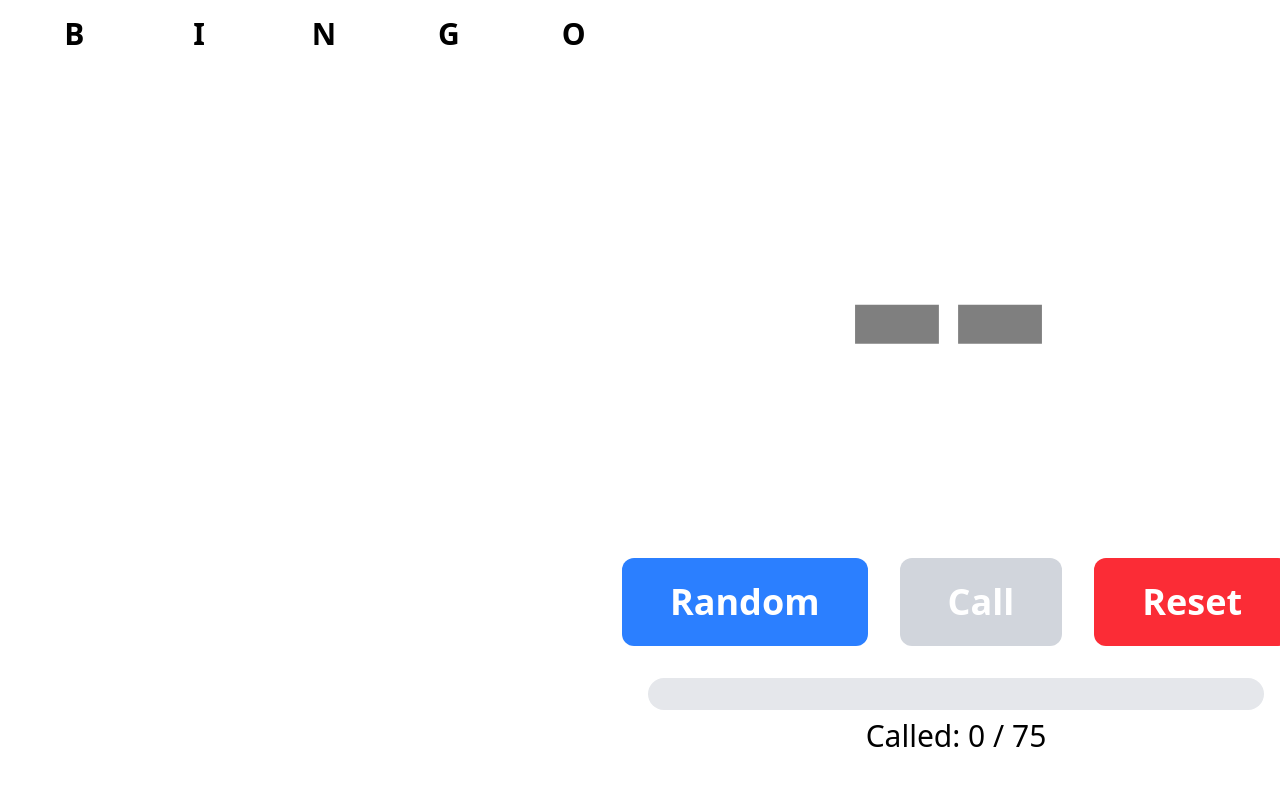
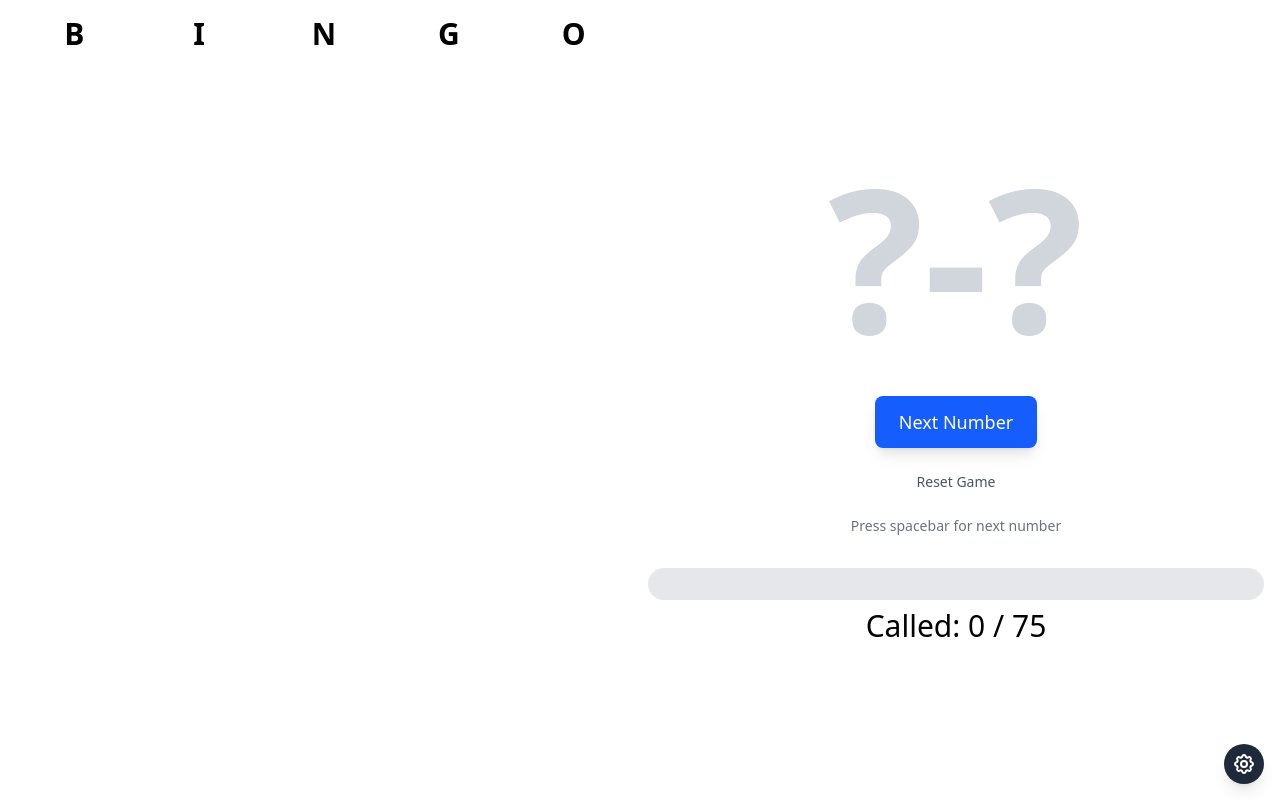
Before and after one commit to ethicka/bingo, a SvelteKit app: page / in a window 1280 px wide. Built offline with nearby package versions, Linux system fonts and the light colour scheme.

Commit message:
improvements

```diff
--- a/src/lib/components/Controls.svelte
+++ b/src/lib/components/Controls.svelte
@@ -1,34 +1,26 @@
 <script lang="ts">
   export let onRandom: () => void;
-  export let onCall: () => void;
   export let onReset: () => void;
-  export let isCallDisabled: boolean;
   export let isRandomDisabled: boolean;
-
-  const buttonClass = "px-4 py-2 lg:px-12 lg:py-6 rounded-lg lg:rounded-xl text-lg sm:text-xl lg:text-4xl font-bold text-white disabled:bg-gray-300 disabled:cursor-not-allowed cursor-pointer";
 </script>
 
-<div class="flex gap-2 lg:gap-8 w-full max-w-md lg:max-w-2xl mt-4 lg:mt-8 justify-center">
+<div class="flex flex-col gap-4 items-center">
   <button
     on:click={onRandom}
     disabled={isRandomDisabled}
-    class="{buttonClass} bg-blue-500 hover:bg-blue-600"
+    class="px-6 py-3 bg-blue-600 text-white rounded-lg shadow-lg hover:bg-blue-700 disabled:opacity-50 disabled:cursor-not-allowed text-lg font-medium"
   >
-    Random
-  </button>
-
-  <button
-    on:click={onCall}
-    disabled={isCallDisabled}
-    class="{buttonClass} bg-green-500 hover:bg-green-600"
-  >
-    Call
+    Next Number
   </button>
 
   <button
     on:click={onReset}
-    class="{buttonClass} bg-red-500 hover:bg-red-600"
+    class="px-4 py-2 text-gray-600 hover:text-gray-800 text-sm"
   >
-    Reset
+    Reset Game
   </button>
 </div>
+
+<div class="mt-4 text-sm text-gray-500 text-center">
+  Press spacebar for next number
+</div>
--- a/src/lib/components/NumberDisplay.svelte
+++ b/src/lib/components/NumberDisplay.svelte
@@ -1,31 +1,16 @@
 <script lang="ts">
-  export let currentNumber: number | null;
-  export let manualNumber: number | null;
+  export let number: number | null;
   export let getColumnLetter: (n: number) => string;
-  export let onEnter: () => void;
-
-  $: displayNumber = manualNumber ?? currentNumber;
-
-  function handleKeydown(e: KeyboardEvent) {
-    if (e.key === 'Enter') {
-      e.preventDefault();
-      onEnter();
-    }
-  }
 </script>
 
-<input
-  type="number"
-  bind:value={manualNumber}
-  min="1"
-  max="75"
-  class="text-[20vh] sm:text-[30vh] lg:text-[40vh] w-full text-center bg-transparent focus:outline-none font-bold"
-  placeholder="--"
-  on:keydown={handleKeydown}
-/>
-
-{#if displayNumber}
-  <div class="text-4xl sm:text-6xl lg:text-8xl text-center">
-    {getColumnLetter(displayNumber)}-{displayNumber}
-  </div>
-{/if}
+<div class="text-center mb-8">
+  {#if number}
+    <div class="text-[15vh] md:text-[20vh] lg:text-[25vh] font-bold mb-2 leading-none">
+      {getColumnLetter(number)}-{number}
+    </div>
+  {:else}
+    <div class="text-[15vh] md:text-[20vh] lg:text-[25vh] font-bold mb-2 text-gray-300 leading-none">
+      ?-?
+    </div>
+  {/if}
+</div>
--- /dev/null
+++ b/src/lib/components/Settings.svelte
@@ -0,0 +1,62 @@
+<script lang="ts">
+  import { slide } from 'svelte/transition';
+
+  export let isOpen = false;
+  export let timerSeconds = 10;
+  export let autoMode = false;
+  export let onClose: () => void;
+  export let onTimerChange: (seconds: number) => void;
+  export let onAutoModeChange: (enabled: boolean) => void;
+</script>
+
+{#if isOpen}
+  <div
+    transition:slide={{ duration: 300 }}
+    class="fixed top-0 right-0 z-50 h-full p-4 bg-white shadow-lg w-80"
+  >
+    <div class="flex items-center justify-between mb-6">
+      <h2 class="text-xl font-bold">Settings</h2>
+      <button
+        on:click={onClose}
+        class="text-gray-500 hover:text-gray-700"
+        aria-label="Close settings"
+      >
+        <svg class="w-6 h-6" fill="none" stroke="currentColor" viewBox="0 0 24 24">
+          <path stroke-linecap="round" stroke-linejoin="round" stroke-width="2" d="M6 18L18 6M6 6l12 12" />
+        </svg>
+      </button>
+    </div>
+
+    <div class="space-y-6">
+      <div>
+        <label for="timer-input" class="block mb-2 text-sm font-medium text-gray-700">
+          Timer (seconds)
+        </label>
+        <input
+          id="timer-input"
+          type="number"
+          min="1"
+          max="60"
+          bind:value={timerSeconds}
+          on:change={() => onTimerChange(timerSeconds)}
+          class="w-full px-3 py-2 border border-gray-300 rounded-md shadow-sm focus:outline-none focus:ring-2 focus:ring-blue-500"
+        />
+      </div>
+
+      <div>
+        <label class="flex items-center space-x-3">
+          <input
+            type="checkbox"
+            bind:checked={autoMode}
+            on:change={() => onAutoModeChange(autoMode)}
+            class="w-5 h-5 text-blue-600 border-gray-300 rounded focus:ring-blue-500"
+          />
+          <span class="text-sm font-medium text-gray-700">Auto Mode</span>
+        </label>
+        <p class="mt-1 text-sm text-gray-500">
+          Automatically call numbers based on timer
+        </p>
+      </div>
+    </div>
+  </div>
+{/if}
--- a/src/routes/+page.svelte
+++ b/src/routes/+page.svelte
@@ -1,10 +1,12 @@
 <script lang="ts">
   import { bingoState } from '$lib/stores';
+  import { onMount, onDestroy } from 'svelte';
   import BingoHeader from '$lib/components/BingoHeader.svelte';
   import BingoGrid from '$lib/components/BingoGrid.svelte';
   import NumberDisplay from '$lib/components/NumberDisplay.svelte';
   import Controls from '$lib/components/Controls.svelte';
   import ProgressBar from '$lib/components/ProgressBar.svelte';
+  import Settings from '$lib/components/Settings.svelte';
   import type { BingoColumn } from '$lib/types';
   import HelpMenu from '$lib/components/HelpMenu.svelte';
 
@@ -19,10 +21,18 @@
 
   let calledNumbers: number[] = $bingoState.calledNumbers;
   let currentNumber: number | null = $bingoState.currentNumber;
-  let manualNumber: number | null = null;
   let activePanel = 0; // 0 for grid, 1 for randomizer
   let touchStart = 0;
+  let showSettings = false;
+  let timerSeconds = 10;
+  let autoMode = false;
+  let timerInterval: NodeJS.Timeout | null = null;
   let showHelp = false;
+
+  // Game control functions
+  const onRandom = () => callRandomNumber();
+  const onReset = () => resetGame();
+  const isRandomDisabled = calledNumbers.length === 75;
 
   // Update store when state changes
   $: {
@@ -47,15 +57,6 @@
       const randomIndex = Math.floor(Math.random() * availableNumbers.length);
       currentNumber = availableNumbers[randomIndex];
       calledNumbers = [...calledNumbers, currentNumber];
-      manualNumber = currentNumber;
-    }
-  }
-
-  function handleManualNumber() {
-    if (manualNumber && manualNumber >= 1 && manualNumber <= 75 && !calledNumbers.includes(manualNumber)) {
-      currentNumber = manualNumber;
-      calledNumbers = [...calledNumbers, manualNumber];
-      manualNumber = null;
     }
   }
 
@@ -63,7 +64,7 @@
     if (confirm('Are you sure you want to reset the game?')) {
       calledNumbers = [];
       currentNumber = null;
-      manualNumber = null;
+      stopAutoMode();
     }
   }
 
@@ -72,8 +73,46 @@
       calledNumbers = calledNumbers.filter(n => n !== number);
       if (currentNumber === number) {
         currentNumber = null;
-        manualNumber = null;
       }
+    }
+  }
+
+  // Auto mode functions
+  function startAutoMode() {
+    if (timerInterval) return;
+    timerInterval = setInterval(callRandomNumber, timerSeconds * 1000);
+  }
+
+  function stopAutoMode() {
+    if (timerInterval) {
+      clearInterval(timerInterval);
+      timerInterval = null;
+    }
+    autoMode = false;
+  }
+
+  function handleTimerChange(seconds: number) {
+    timerSeconds = seconds;
+    if (autoMode) {
+      stopAutoMode();
+      startAutoMode();
+    }
+  }
+
+  function handleAutoModeChange(enabled: boolean) {
+    autoMode = enabled;
+    if (enabled) {
+      startAutoMode();
+    } else {
+      stopAutoMode();
+    }
+  }
+
+  // Keyboard handler
+  function handleKeydown(event: KeyboardEvent) {
+    if (event.code === 'Space' && !autoMode) {
+      event.preventDefault();
+      callRandomNumber();
     }
   }
 
@@ -93,8 +132,24 @@
   }
 
   function openDonate() {
-    window.open('https://buymeacoffee.com/ethicka', '_blank');
+    if (typeof window !== 'undefined') {
+      window.open('https://buymeacoffee.com/ethicka', '_blank');
+    }
   }
+
+  // Lifecycle
+  onMount(() => {
+    if (typeof window !== 'undefined') {
+      window.addEventListener('keydown', handleKeydown);
+    }
+  });
+
+  onDestroy(() => {
+    if (typeof window !== 'undefined') {
+      window.removeEventListener('keydown', handleKeydown);
+      stopAutoMode();
+    }
+  });
 </script>
 
 <svelte:head>
@@ -125,18 +180,14 @@
          style="transform: translateX({activePanel === 1 ? '0' : '100%'})">
       <div class="h-full flex flex-col items-center justify-center">
         <NumberDisplay
-          {currentNumber}
-          bind:manualNumber
+          number={currentNumber}
           {getColumnLetter}
-          onEnter={handleManualNumber}
         />
 
         <Controls
-          onRandom={callRandomNumber}
-          onCall={handleManualNumber}
-          onReset={resetGame}
-          isCallDisabled={!manualNumber || manualNumber < 1 || manualNumber > 75 || calledNumbers.includes(manualNumber)}
-          isRandomDisabled={calledNumbers.length === 75}
+          {onRandom}
+          {onReset}
+          {isRandomDisabled}
         />
 
         <ProgressBar
@@ -184,18 +235,14 @@
     <!-- Right side - Randomizer -->
     <div class="w-1/2 flex flex-col items-center justify-center p-2 sticky top-2">
       <NumberDisplay
-        {currentNumber}
-        bind:manualNumber
+        number={currentNumber}
         {getColumnLetter}
-        onEnter={handleManualNumber}
       />
 
       <Controls
-        onRandom={callRandomNumber}
-        onCall={handleManualNumber}
-        onReset={resetGame}
-        isCallDisabled={!manualNumber || manualNumber < 1 || manualNumber > 75 || calledNumbers.includes(manualNumber)}
-        isRandomDisabled={calledNumbers.length === 75}
+        {onRandom}
+        {onReset}
+        {isRandomDisabled}
       />
 
       <ProgressBar
@@ -206,30 +253,31 @@
   </div>
 </div>
 
-<!-- <div class="fixed bottom-4 right-4 flex gap-2 z-20">
+<!-- Settings Button -->
+<div class="fixed bottom-4 right-4 z-20">
   <button
     class="bg-gray-800 text-white p-2 rounded-full shadow-lg hover:bg-gray-700"
-    on:click={() => showHelp = true}
-    aria-label="Help"
+    on:click={() => showSettings = true}
+    aria-label="Settings"
   >
     <svg class="w-6 h-6" fill="none" stroke="currentColor" viewBox="0 0 24 24">
       <path stroke-linecap="round" stroke-linejoin="round" stroke-width="2"
-            d="M8.228 9c.549-1.165 2.03-2 3.772-2 2.21 0 4 1.343 4 3 0 1.4-1.278 2.575-3.006 2.907-.542.104-.994.54-.994 1.093m0 3h.01M21 12a9 9 0 11-18 0 9 9 0 0118 0z" />
+            d="M10.325 4.317c.426-1.756 2.924-1.756 3.35 0a1.724 1.724 0 002.573 1.066c1.543-.94 3.31.826 2.37 2.37a1.724 1.724 0 001.065 2.572c1.756.426 1.756 2.924 0 3.35a1.724 1.724 0 00-1.066 2.573c.94 1.543-.826 3.31-2.37 2.37a1.724 1.724 0 00-2.572 1.065c-.426 1.756-2.924 1.756-3.35 0a1.724 1.724 0 00-2.573-1.066c-1.543.94-3.31-.826-2.37-2.37a1.724 1.724 0 00-1.065-2.572c-1.756-.426-1.756-2.924 0-3.35a1.724 1.724 0 001.066-2.573c-.94-1.543.826-3.31 2.37-2.37.996.608 2.296.07 2.572-1.065z" />
+      <path stroke-linecap="round" stroke-linejoin="round" stroke-width="2" d="M15 12a3 3 0 11-6 0 3 3 0 016 0z" />
     </svg>
   </button>
-
-  <button
-    class="bg-yellow-600 text-white p-2 rounded-full shadow-lg hover:bg-yellow-500"
-    on:click={openDonate}
-    aria-label="Buy me a coffee"
-  >
-    <svg class="w-6 h-6" viewBox="0 0 24 24" fill="currentColor">
-      <path d="M20 3H4v10c0 2.21 1.79 4 4 4h6c2.21 0 4-1.79 4-4v-3h2c1.11 0 2-.89 2-2V5c0-1.11-.89-2-2-2zm0 5h-2V5h2v3zM4 19h16v2H4v-2z"/>
-    </svg>
-  </button>
-</div> -->
+</div>
 
 <HelpMenu bind:isOpen={showHelp} />
+
+<Settings
+  bind:isOpen={showSettings}
+  bind:timerSeconds
+  bind:autoMode
+  onClose={() => showSettings = false}
+  onTimerChange={handleTimerChange}
+  onAutoModeChange={handleAutoModeChange}
+/>
 
 <style>
   /* Add any additional custom styles here */
```
Also changed, not shown: src/lib/components/HelpMenu.svelte (+14 -5 lines).
